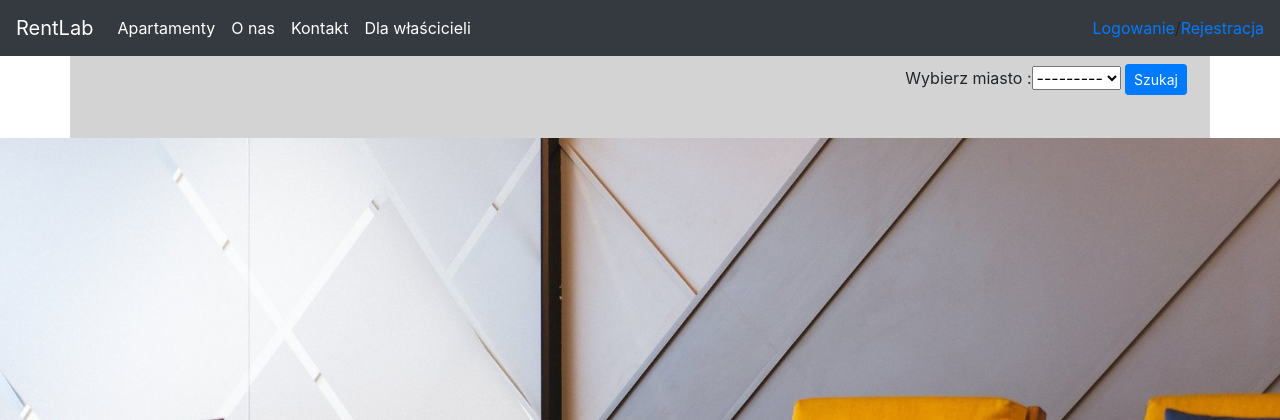
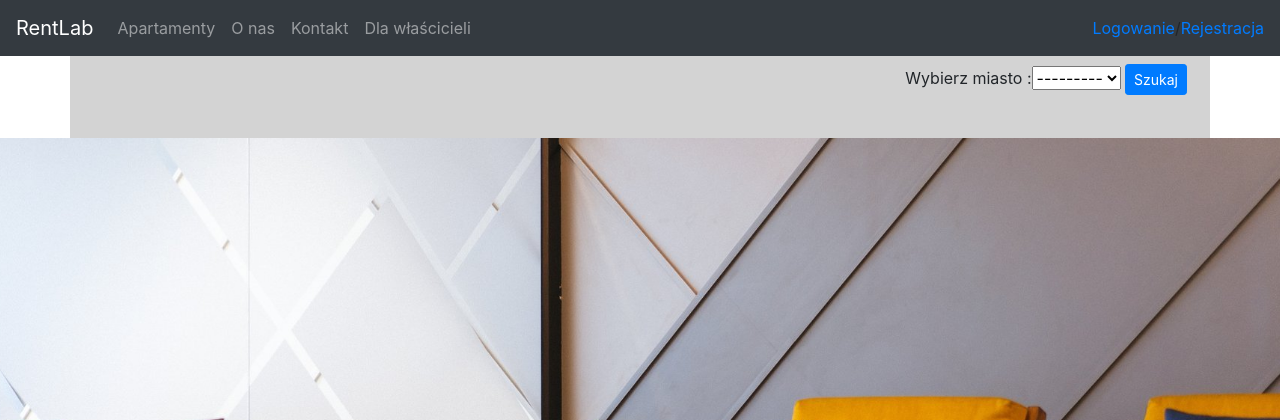
Before and after one commit to kanyczka/django_rentsys, a Django app: page /appartments/ in a window 1280 px wide. Shown: the top 420 px of the page. Run offline with Django 3.2, Linux system fonts and the light colour scheme; data that the repository does not hold is empty; some libraries are stand-ins or nearby versions.

Commit message:
more changes to html

```diff
--- a/apprtrent/static/css/style.css
+++ b/apprtrent/static/css/style.css
@@ -11,7 +11,6 @@ html {
     -o-background-size: cover;
     background-size: cover;
 }
-
 
 /*.jumbotron {*/
     /*background: url("../apprtrent/mainpic.jpg");*/
--- a/apprtrent/templates/apprtrent/base.html
+++ b/apprtrent/templates/apprtrent/base.html
@@ -17,29 +17,25 @@
 
     <body>
 
-{#        <nav class="navbar navbar-dark bg-dark"><a class="navbar-brand" href="{% url 'apprtrent:home' %}">RentLab</a>#}
         <nav class="navbar navbar-expand-lg navbar-dark bg-dark"><a class="navbar-brand" href="{% url 'apprtrent:home' %}">RentLab</a>
           <button class="navbar-toggler" type="button" data-toggle="collapse" data-target="#navbarNav" aria-controls="navbarNav" aria-expanded="false" aria-label="Toggle navigation">
             <span class="navbar-toggler-icon"></span>
           </button>
 
             {% include "apprtrent/menu.html" %}
-{#            {% if request.user.is_superuser %}#}
-            {%  if request.user.is_authenticated %}
+            {% if request.user.is_authenticated %}
             {% include "apprtrent/menu_manage.html" %}
             {% endif %}
 
 
-            {% if request.user.is_authenticated %} <p class="text-warning"><small>Zalogowany: {{ request.user }} |
+            {% if request.user.is_authenticated %} <span class="text-warning"><small>Zalogowany: {{ request.user }} |
                 <a href="{% url 'apprtrent:logout' %}"> Wyloguj się</a>
             {% else %}
                 <a href="{% url 'apprtrent:login' %}">Logowanie</a> / <a href="{% url 'apprtrent:signup' %}">Rejestracja</a>
             {% endif %}
-            </small></p>
+            </small></span>
 
     </nav>
-{#        <div class="container">#}
-
             {% if messages %}
             <ul class="messages">
                 {% for message in messages %}
@@ -55,7 +51,6 @@
 
         {% block content %}
         {% endblock %}
-{#    </div>#}
 
     <!-- Optional JavaScript -->
     <!-- jQuery first, then Popper.js, then Bootstrap JS -->
--- a/apprtrent/templates/apprtrent/menu.html
+++ b/apprtrent/templates/apprtrent/menu.html
@@ -1,13 +1,13 @@
 
 <div class="collapse navbar-collapse" id="navbarNav">
     <ul class="navbar-nav">
-      <li class="nav-item active">
+      <li class="nav-item">
         <a class="nav-link" href="{% url 'apprtrent:appartments' %}">Apartamenty</a></li>
-      <li class="nav-item active">
+      <li class="nav-item">
         <a class="nav-link" href="{% url 'apprtrent:article' pk=1 %}">O nas</a></li>
-      <li class="nav-item active">
+      <li class="nav-item">
         <a class="nav-link" href="{% url 'apprtrent:article' pk=2 %}">Kontakt</a></li>
-      <li class="nav-item active">
+      <li class="nav-item">
         <a class="nav-link" href="{% url 'apprtrent:article' pk=3 %}">Dla właścicieli</a></li>
 
     </ul>
```
